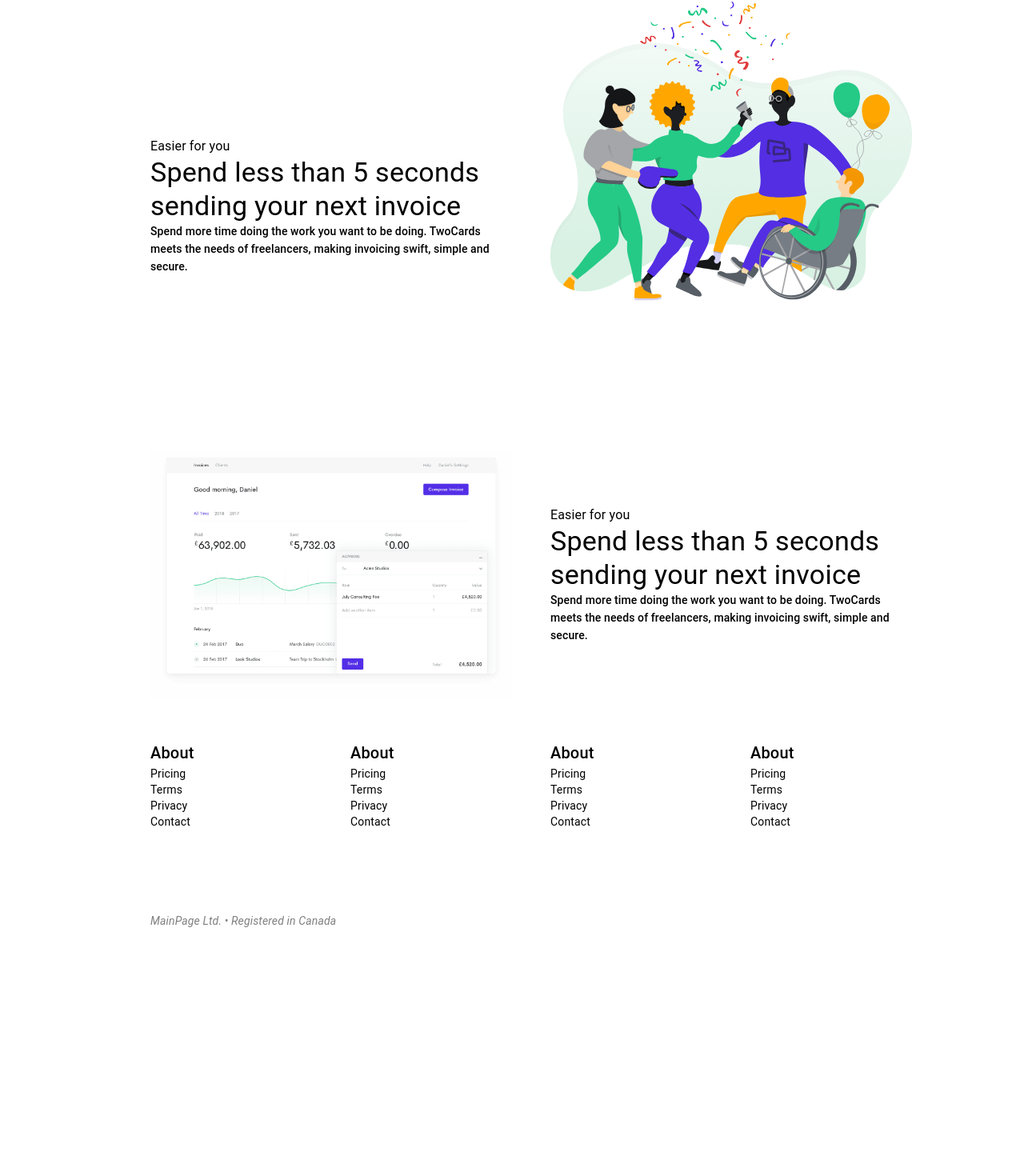
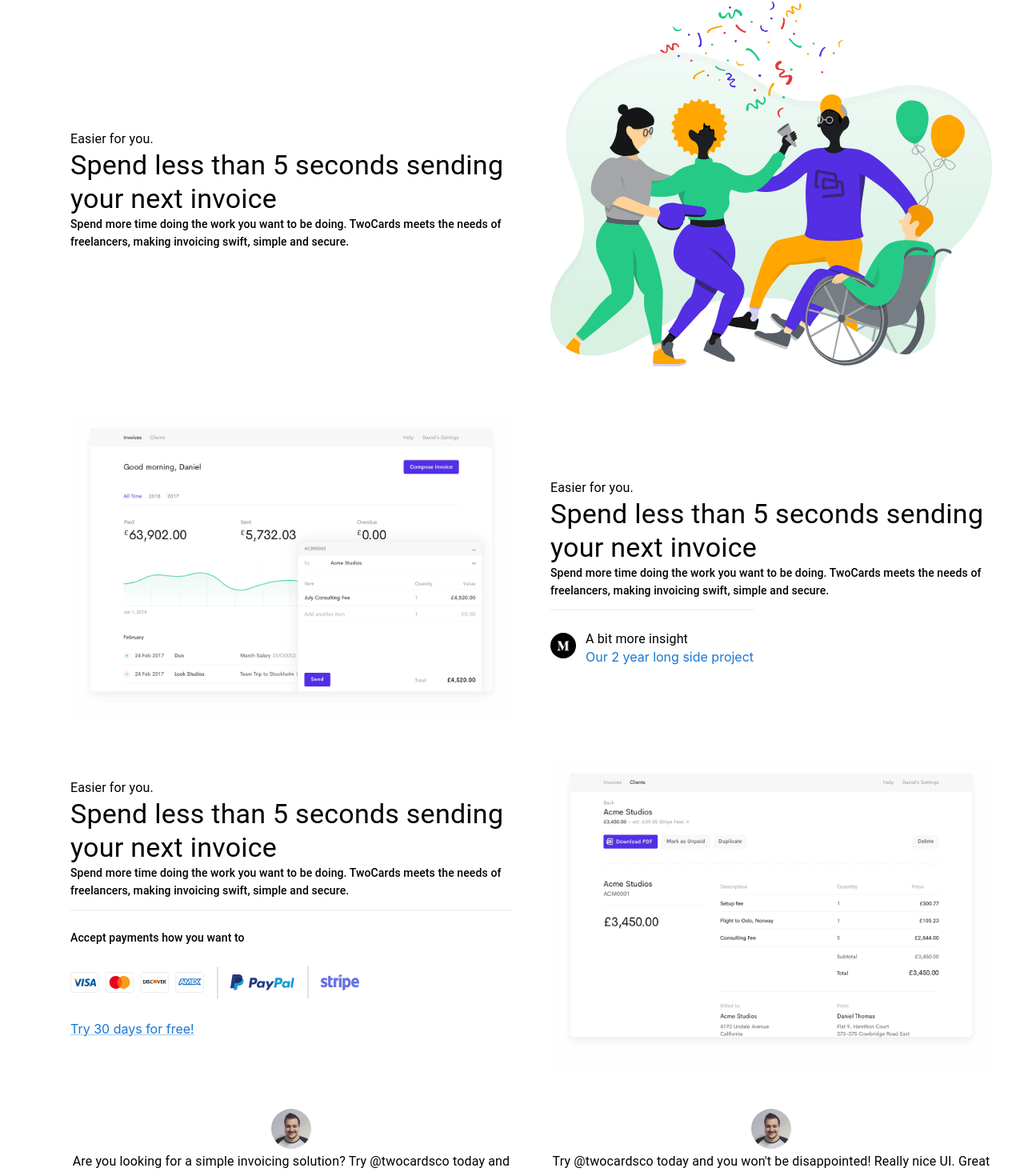
Before and after one commit to renzoiscalma/main-page, a React (Create React App) app: page / in a window 1280 px wide. Shown: the part 115-1580 px from the top of the page at 80% size. Before the commit the page ends 1332 px from the top, so only its background shows below. Built offline with nearby package versions, Linux system fonts and the light colour scheme.

Commit message:
Added more content

```diff
--- a/src/components/Body.jsx
+++ b/src/components/Body.jsx
@@ -1,10 +1,10 @@
+import Grid from "@mui/material/Grid";
 import React from "react";
-import Grid from "@mui/material/Grid";
-import Typography from "@mui/material/Typography";
-import Box from "@mui/material/Box";
-import { image1, image2 } from "../utils/image";
-const headline = {};
-const gridData = [{}];
+import { featureData, reviewData } from "../utils/data";
+import Feature from "./Features/Feature";
+import MediumInfo from "./Features/MediumInfo";
+import Reviews from "./Reviews";
+import PaymentInfo from "./Features/PaymentInfo";
 
 const Body = () => {
   return (
@@ -14,68 +14,25 @@ const Body = () => {
         spacing={6}
         justifyContent="center"
         sx={{
-          maxWidth: "1000px",
+          maxWidth: "1200px",
           margin: "0 auto",
         }}
       >
-        <Grid
-          item
-          xs={6}
-          sx={{
-            marginBottom: "124px",
-            margin: "auto 0",
-          }}
-        >
-          <Typography align="left">Easier for you</Typography>
-          <Typography variant="h4" align="left">
-            Spend less than 5 seconds sending your next invoice
-          </Typography>
-          <Typography variant="subtitle2" align="left">
-            Spend more time doing the work you want to be doing. TwoCards meets
-            the needs of freelancers, making invoicing swift, simple and secure.
-          </Typography>
-        </Grid>
-        <Grid
-          item
-          xs={6}
-          sx={{
-            marginBottom: "124px",
-          }}
-        >
-          <Box
-            component="img"
-            src={image1}
-            sx={{
-              maxWidth: "100%",
-            }}
-          />
-        </Grid>
-        <Grid item xs={6}>
-          <Box
-            component="img"
-            src={image2}
-            sx={{
-              maxWidth: "100%",
-            }}
-          />
-        </Grid>
-        <Grid
-          item
-          xs={6}
-          sx={{
-            marginBottom: "124px",
-            margin: "auto 0",
-          }}
-        >
-          <Typography align="left">Easier for you</Typography>
-          <Typography variant="h4" align="left">
-            Spend less than 5 seconds sending your next invoice
-          </Typography>
-          <Typography variant="subtitle2" align="left">
-            Spend more time doing the work you want to be doing. TwoCards meets
-            the needs of freelancers, making invoicing swift, simple and secure.
-          </Typography>
-        </Grid>
+        <Feature {...featureData[0]}></Feature>
+        <Feature {...featureData[1]}>
+          <MediumInfo {...featureData[1].subComponentProps}></MediumInfo>
+        </Feature>
+        <Feature {...featureData[2]}>
+          <PaymentInfo {...featureData[2].subComponentProps}></PaymentInfo>
+        </Feature>
+
+        {reviewData.map((val) => {
+          return (
+            <Grid item xs={6}>
+              <Reviews {...val}></Reviews>
+            </Grid>
+          );
+        })}
       </Grid>
     </>
   );
--- /dev/null
+++ b/src/components/Features/Feature.jsx
@@ -0,0 +1,50 @@
+import Grid from "@mui/material/Grid";
+import Image from "./Image";
+import FeatureText from "./FeatureText";
+import PropTypes from "prop-types";
+
+const containerSx = {
+  marginBottom: "124px",
+  margin: "auto 0",
+  textAlign: "left",
+};
+
+const Feature = ({ imagesrc, text, flipped, children }) => {
+  if (flipped) {
+    return (
+      <>
+        <Grid item xs={6} sx={containerSx}>
+          <Image imagesrc={imagesrc} />
+        </Grid>
+        <Grid item xs={6} sx={containerSx}>
+          <FeatureText {...text} />
+          <div>{children}</div>
+        </Grid>
+      </>
+    );
+  }
+  return (
+    <>
+      <Grid item xs={6} sx={containerSx}>
+        <FeatureText {...text} />
+        <div>{children}</div>
+      </Grid>
+      <Grid item xs={6} sx={containerSx}>
+        <Image imagesrc={imagesrc} />
+      </Grid>
+    </>
+  );
+};
+
+export default Feature;
+
+Feature.propTypes = {
+  imagesrc: PropTypes.string,
+  text: PropTypes.shape({
+    subtitle: PropTypes.string,
+    heading: PropTypes.string,
+    description: PropTypes.string,
+  }),
+  flipped: PropTypes.bool,
+  customComponent: PropTypes.elementType,
+};
--- /dev/null
+++ b/src/components/Features/FeatureText.jsx
@@ -0,0 +1,20 @@
+import Typography from "@mui/material/Typography";
+import PropTypes from "prop-types";
+
+const FeatureText = ({ subtitle, heading, description }) => {
+  return (
+    <>
+      <Typography>{subtitle}</Typography>
+      <Typography variant="h4">{heading}</Typography>
+      <Typography variant="subtitle2">{description}</Typography>
+    </>
+  );
+};
+
+FeatureText.propTypes = {
+  subtitle: PropTypes.string,
+  heading: PropTypes.string,
+  description: PropTypes.string,
+};
+
+export default FeatureText;
--- /dev/null
+++ b/src/components/Features/Image.jsx
@@ -0,0 +1,15 @@
+import PropTypes from "prop-types";
+import Box from "@mui/material/Box";
+
+const imageSx = {
+  maxWidth: "100%",
+};
+const Image = ({ imagesrc }) => {
+  return <Box component="img" src={imagesrc} sx={imageSx}></Box>;
+};
+
+Image.propTypes = {
+  imagesrc: PropTypes.string,
+};
+
+export default Image;
--- /dev/null
+++ b/src/components/Features/MediumInfo.jsx
@@ -0,0 +1,45 @@
+import Box from "@mui/material/Box";
+import Typography from "@mui/material/Typography";
+import Link from "@mui/material/Link";
+import PropTypes from "prop-types";
+
+const iconSx = {
+  height: "32px",
+  width: "32px",
+  borderRadius: "50px",
+};
+
+const containerSx = {
+  borderTop: "1px solid #ebebeb",
+  alignItems: "center",
+  paddingTop: "24px",
+  marginTop: "12px",
+  display: "inline-flex",
+};
+
+const textContainerSx = {
+  marginLeft: "12px",
+};
+const MediumInfo = ({ text, linkText, imgsrc }) => {
+  return (
+    <Box component="div" sx={containerSx}>
+      <Box>
+        <Box component="img" src={imgsrc} sx={iconSx} />
+      </Box>
+      <Box sx={textContainerSx}>
+        <Typography>{text}</Typography>
+        <Link href="/" underline="hover">
+          {linkText}
+        </Link>
+      </Box>
+    </Box>
+  );
+};
+
+export default MediumInfo;
+
+MediumInfo.propTypes = {
+  text: PropTypes.string.isRequired,
+  linkText: PropTypes.string.isRequired,
+  imgsrc: PropTypes.string.isRequired,
+};
--- /dev/null
+++ b/src/components/Features/PaymentInfo.jsx
@@ -0,0 +1,40 @@
+import Box from "@mui/material/Box";
+import Typography from "@mui/material/Typography";
+import Link from "@mui/material/Link";
+import PropTypes from "prop-types";
+
+const containerSx = {
+  borderTop: "1px solid #ebebeb",
+  alignItems: "center",
+  paddingTop: "24px",
+  marginTop: "12px",
+};
+
+const imageSx = {
+  maxWidth: "100%",
+  margin: "24px 0",
+};
+
+const linkContainerSx = {
+  marginBottom: "24px",
+};
+
+const PaymentInfo = ({ text, linkText, imgsrc }) => {
+  return (
+    <Box component="div" sx={containerSx}>
+      <Typography variant="subtitle2">{text}</Typography>
+      <Box component="img" sx={imageSx} src={imgsrc} />
+      <Box sx={linkContainerSx}>
+        <Link href="/">{linkText}</Link>
+      </Box>
+    </Box>
+  );
+};
+
+export default PaymentInfo;
+
+PaymentInfo.propTypes = {
+  text: PropTypes.string.isRequired,
+  linkText: PropTypes.string.isRequired,
+  imgsrc: PropTypes.string.isRequired,
+};
--- a/src/components/Footer.jsx
+++ b/src/components/Footer.jsx
@@ -7,19 +7,15 @@ const footerData = [
     items: ["Pricing", "Terms", "Privacy", "Contact"],
   },
   {
-    heading: "About",
-    items: ["Pricing", "Terms", "Privacy", "Contact"],
+    heading: "Resources",
+    items: ["Press"],
   },
   {
-    heading: "About",
-    items: ["Pricing", "Terms", "Privacy", "Contact"],
-  },
-  {
-    heading: "About",
-    items: ["Pricing", "Terms", "Privacy", "Contact"],
+    heading: "Social",
+    items: ["Twitter", "Instagram", "Facebook"],
   },
 ];
-const footerRegistration = "MainPage Ltd. • Registered in Canada";
+const footerRegistration = "MainPage Ltd. • Registered";
 
 const Footer = () => {
   return (
@@ -34,7 +30,7 @@ const Footer = () => {
         }}
       >
         {footerData.map((data) => (
-          <Grid item xs={3} align="left">
+          <Grid item xs={4} align="left">
             <Typography variant="h6">{data.heading}</Typography>
             {data.items.map((item) => (
               <Typography variant="body2">{item}</Typography>
--- /dev/null
+++ b/src/components/Reviews.jsx
@@ -0,0 +1,21 @@
+import Typography from "@mui/material/Typography";
+import Box from "@mui/material/Box";
+
+const imageSx = {
+  borderRadius: "50%",
+  width: "50px",
+  height: "50px",
+};
+const Reviews = ({ comment, name, position, image }) => {
+  return (
+    <>
+      <Box component="img" src={require("../media/" + image)} sx={imageSx} />
+      <Typography>{comment}</Typography>
+      <Typography>
+        {name}, {position}
+      </Typography>
+    </>
+  );
+};
+
+export default Reviews;
--- /dev/null
+++ b/src/utils/data.js
@@ -0,0 +1,63 @@
+import { image1, image2, image3, mediumImg, payment } from "../utils/image";
+
+const reviewData = [
+  {
+    comment: `Are you looking for a simple invoicing solution? Try @twocardsco today and you won't
+			be disappointed! Really nice UI. Great job 🤗`,
+    name: "John Doe",
+    position: "Full Stack Developer",
+    image: "review1.jpg",
+  },
+  {
+    comment:
+      "Try @twocardsco today and you won't be disappointed! Really nice UI. Great job 🤗",
+    name: "Johnny Doland",
+    position: "Lead Developer",
+    image: "review1.jpg",
+  },
+];
+
+const featureData = [
+  {
+    imagesrc: image1,
+    text: {
+      subtitle: "Easier for you.",
+      heading: `Spend less than 5 seconds sending your next invoice`,
+      description: `Spend more time doing the work you want to be doing. TwoCards meets
+			the needs of freelancers, making invoicing swift, simple and secure.`,
+    },
+    flipped: false,
+  },
+  {
+    imagesrc: image2,
+    text: {
+      subtitle: "Easier for you.",
+      heading: `Spend less than 5 seconds sending your next invoice`,
+      description: `Spend more time doing the work you want to be doing. TwoCards meets
+			the needs of freelancers, making invoicing swift, simple and secure.`,
+    },
+    flipped: true,
+    subComponentProps: {
+      text: "A bit more insight",
+      linkText: "Our 2 year long side project",
+      imgsrc: mediumImg,
+    },
+  },
+  {
+    imagesrc: image3,
+    text: {
+      subtitle: "Easier for you.",
+      heading: `Spend less than 5 seconds sending your next invoice`,
+      description: `Spend more time doing the work you want to be doing. TwoCards meets
+			the needs of freelancers, making invoicing swift, simple and secure.`,
+    },
+    flipped: false,
+    subComponentProps: {
+      text: "Accept payments how you want to",
+      linkText: `Try 30 days for free!`,
+      imgsrc: payment,
+    },
+  },
+];
+
+export { reviewData, featureData };
--- a/src/utils/image.jsx
+++ b/src/utils/image.jsx
@@ -1,7 +1,7 @@
-import image1 from '../media/image1.svg';
-import image2 from '../media/image2.png';
+import image1 from "../media/image1.svg";
+import image2 from "../media/image2.png";
+import image3 from "../media/image3.png";
+import mediumImg from "../media/medium.png";
+import payment from "../media/payment.svg";
 
-export {
-	image1,
-	image2
-};
+export { image1, image2, image3, mediumImg, payment };
```
